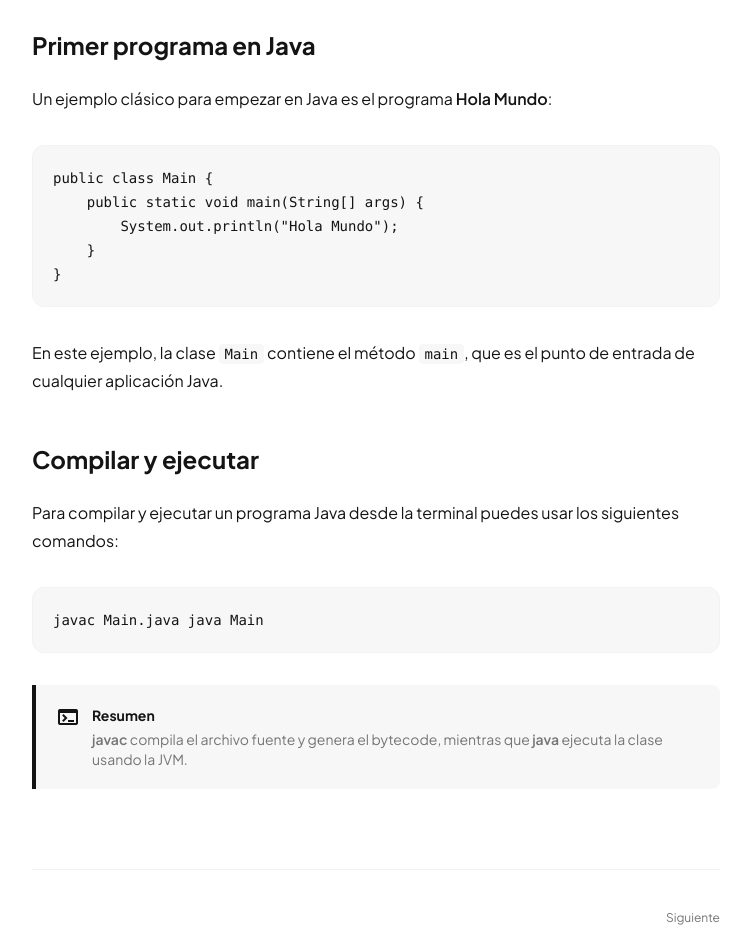
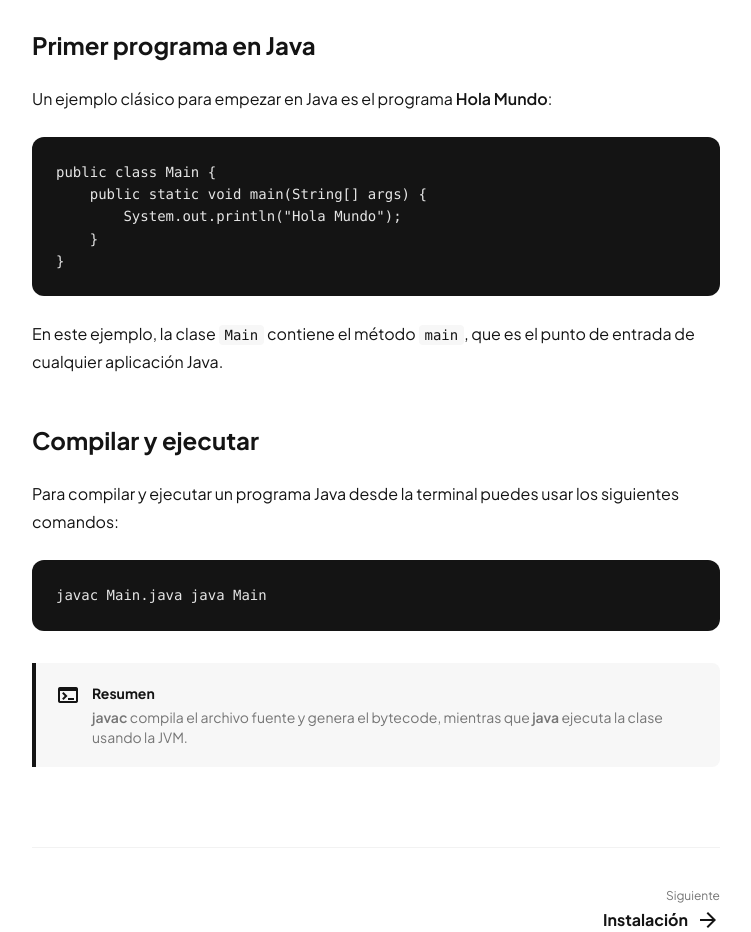
Before and after one commit to AJVP1/java, a React (Vite) app: page /#/ in a window 1280 px wide. Shown: the part 1680-2612 px from the top of the page, without its empty margins (280-1031 px from the left). Built offline with nearby package versions, Linux system fonts and the light colour scheme.

Commit message:
cambio en los estilos del componente codigo

```diff
--- a/src/components/Codeblock.tsx
+++ b/src/components/Codeblock.tsx
@@ -1,11 +1,13 @@
 interface CodeblockProps {
   code: string;
+  title?: string;
 }
 
-export default function Codeblock({ code }: CodeblockProps) {
+export default function Codeblock({ code, title }: CodeblockProps) {
   return (
-    <pre className="bg-[#f7f7f7] border border-[#f2f2f2] rounded-xl p-5 overflow-x-auto my-8">
-      <code className="text-sm text-[#141414]">{code}</code>
-    </pre>
+    <div className="code-box my-8 -mx-6">
+      {title && <div className="code-header">{title}</div>}
+      <pre dangerouslySetInnerHTML={{ __html: code }} />
+    </div>
   );
 }
--- a/src/index.css
+++ b/src/index.css
@@ -45,7 +45,7 @@ body {
   border-radius: 12px;
   margin: 24px 0;
   overflow: hidden;
-  width: 80%;
+  width: 100%;
   margin: 24px auto;
 }
 
```
